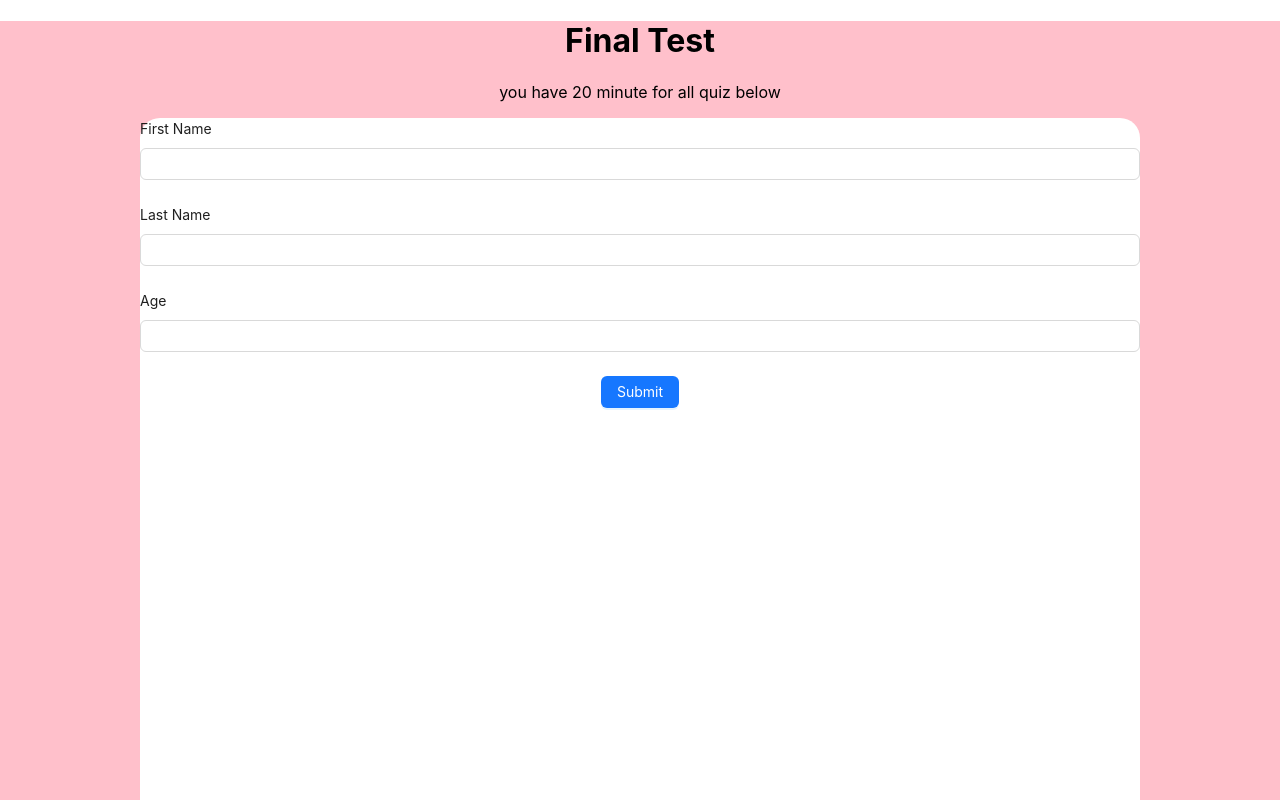
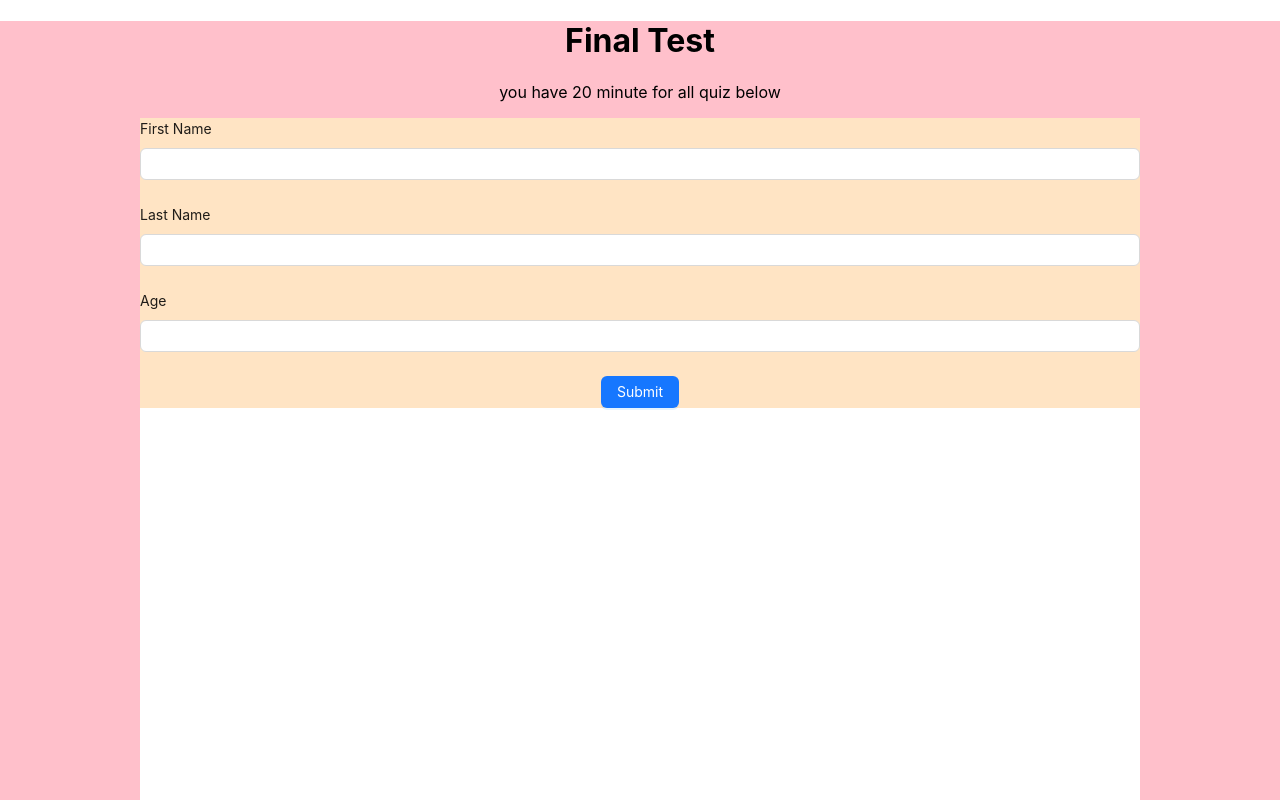
Before and after one commit to nnh53/Exam-Hosting-Project, a React (Create React App) app: page / in a window 1280 px wide. Shown: the top 800 px of the page. Built offline with nearby package versions, Linux system fonts and the light colour scheme.

Commit message:
fixing layout

```diff
--- a/src/App.js
+++ b/src/App.js
@@ -1,11 +1,14 @@
+import { BrowserRouter, Route, Routes } from 'react-router-dom'
 import './App.css'
 import ScreenHome from './layout/ScreenHome/ScreenHome'
 
 function App() {
   return (
-    <div>
-      <ScreenHome />
-    </div>
+    <BrowserRouter>
+      <Routes>
+        <Route path='/' element={<ScreenHome />} />
+      </Routes>
+    </BrowserRouter>
   )
 }
 
--- a/src/layout/ScreenHome/ScreenHomeRegister/ScreenHomeRegister.js
+++ b/src/layout/ScreenHome/ScreenHomeRegister/ScreenHomeRegister.js
@@ -1,5 +1,6 @@
 import React from 'react'
 import { Form, Input, Button } from 'antd'
+import './ScreenHomeRegister.scss'
 const MyFormItemContext = React.createContext([])
 function toArr(str) {
   return Array.isArray(str) ? str : [str]
@@ -19,6 +20,7 @@ const App = () => {
     console.log(value)
   }
   return (
+    <div className='ScreenHomeRegister'>
       <Form name='form_item_path' layout='vertical' onFinish={onFinish}>
         <MyFormItemGroup prefix={['user']}>
           <MyFormItemGroup prefix={['name']}>
@@ -39,6 +41,7 @@ const App = () => {
           Submit
         </Button>
       </Form>
+    </div>
   )
 }
 export default App
--- a/src/layout/ScreenHome/ScreenHomeRegister/ScreenHomeRegister.scss
+++ b/src/layout/ScreenHome/ScreenHomeRegister/ScreenHomeRegister.scss
@@ -1,3 +1,5 @@
-.container {
-  padding-top: 50px;
+.ScreenHomeRegister {
+  // padding-top: 50px;
+  // margin-top: 100px;
+  background-color: bisque;
 }
```
Also changed, not shown: src/index.js (+8 -8 lines). Lines whose indentation alone changed are shown as unchanged.
